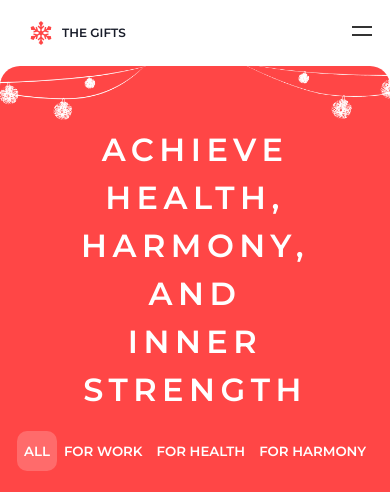
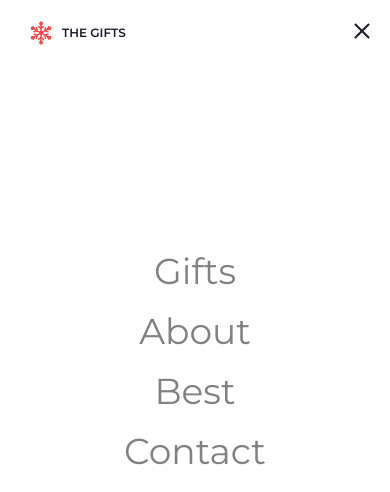
Before and after one commit to aoneban/christmas-shop, a website built with Vite: page christmas-shop/gifts.html in a window 390 px wide. Both pictures are taken after a click on the element 362 px from the left and 30 px from the top of the page. Shown: the top 492 px of the page. Built offline with nearby package versions, Linux system fonts and the light colour scheme.

Commit message:
feat: add burger menu actions to the project

```diff
--- a/christmas-shop/gifts.html
+++ b/christmas-shop/gifts.html
@@ -29,12 +29,20 @@
             <a href="#footer" class="link">Contacts</a>
           </li>
           <li class="element seven">
-            <div class="burger">
+            <div id="burger" class="burger">
               <div class="bar1"></div>
               <div class="bar2"></div>
             </div>
           </li>
         </ul>
+        <div id="myNav" class="overlay">
+          <div class="overlay-content">
+            <a href="#" class="overlay-link">Gifts</a>
+            <a href="/index.html/#about" class="overlay-link">About</a>
+            <a href="/index.html/#gifts" class="overlay-link">Best</a>
+            <a href="#footer" class="overlay-link">Contact</a>
+          </div>
+        </div>
       </header>
       <main class="main__gifts">
         <h1 class="main__gifts-title">
--- a/christmas-shop/src/js/gifts.js
+++ b/christmas-shop/src/js/gifts.js
@@ -4,3 +4,41 @@ import '../scss/styles.scss';
   const classValue = document.querySelector('.gifts');
   classValue.classList.add('addition');
 })();
+
+const burger = document.getElementById('burger');
+const content = document.querySelector('.overlay-content');
+burger.addEventListener(
+  'click',
+  (function () {
+    let flag = false;
+
+    return function () {
+      window.addEventListener('resize', () => {
+        if(window.innerWidth > 768) {
+          close();
+        }
+      })
+      content.addEventListener('click', (event) => {
+        if (event.target) {
+          close();
+        }
+      });
+
+      function open() {
+        burger.classList.add('change');
+        document.getElementById('myNav').style.width = '100%';
+        document.body.style.overflow = 'hidden';
+        flag = true;
+      }
+
+      function close() {
+        burger.classList.remove('change');
+        document.getElementById('myNav').style.width = '0';
+        document.body.style.overflow = 'visible';
+        flag = false;
+      }
+
+      return !flag ? open() : close();
+    };
+  })()
+);
--- /dev/null
+++ b/christmas-shop/src/scss/burger.scss
@@ -0,0 +1,76 @@
+@use 'variables';
+@use 'mixins' as *;
+
+.burger {
+    display: inline-block;
+    cursor: pointer;
+    position: relative;
+    z-index: 2;
+  }
+
+  .bar1,
+  .bar2 {
+    width: 20px;
+    height: 2px;
+    background-color: #181C29;
+    margin: 6px 0;
+    transition: 0.4s;
+  }
+
+  .change .bar1 {
+    transform: translate(0, 4px) rotate(-45deg);
+  }
+
+  .change .bar2 {
+    transform: translate(0, -4px) rotate(45deg);
+  }
+
+  .overlay {
+    height: 100%;
+    width: 0;
+    position: fixed;
+    z-index: 1;
+    top: 0;
+    right: 0;
+    background-color: rgb(255,255,255);
+    background-color: rgba(255,255,255, 1);
+    overflow-x: hidden;
+    transition: 0.5s;
+  }
+
+  .overlay-content {
+    position: relative;
+    top: 25%;
+    width: 100%;
+    text-align: center;
+    margin-top: 30px;
+  }
+
+  .overlay a {
+    padding: 8px;
+    text-decoration: none;
+    font-size: 36px;
+    color: #818181;
+    display: block;
+    transition: 0.3s;
+  }
+
+  .overlay a:hover, .overlay a:focus {
+    color: #f1f1f1;
+  }
+
+/*   .overlay .closebtn {
+    position: absolute;
+    top: 20px;
+    right: 45px;
+    font-size: 60px;
+  } */
+
+  @media screen and (max-height: 450px) {
+    .overlay a {font-size: 20px}
+    .overlay .closebtn {
+    font-size: 40px;
+    top: 15px;
+    right: 35px;
+    }
+  }
--- a/christmas-shop/src/scss/common.scss
+++ b/christmas-shop/src/scss/common.scss
@@ -72,33 +72,13 @@ body {
         display: block;
         margin-right: 18px;
       }
-      .burger {
-        display: inline-block;
-        cursor: pointer;
-      }
-
-      .bar1,
-      .bar2 {
-        width: 20px;
-        height: 2px;
-        background-color: #333;
-        margin: 6px 0;
-        transition: 0.4s;
-      }
-
-      .change .bar1 {
-        transform: translate(0, 4px) rotate(-45deg);
-      }
-
-      .change .bar2 {
-        transform: translate(0, -4px) rotate(45deg);
-      }
     }
     .first {
       display: flex;
       align-items: center;
       margin-left: 103px;
       position: relative;
+      z-index: 2;
       left: -10px;
       @media (max-width: 768px) {
         margin-left: 30px;
--- a/christmas-shop/src/scss/styles.scss
+++ b/christmas-shop/src/scss/styles.scss
@@ -1,6 +1,7 @@
 @use 'common';
 @use 'main';
 @use 'gifts';
+@use 'burger';
 @import url('https://fonts.googleapis.com/css2?family=Cabin:ital,wght@0,400..700;1,400..700&family=Montserrat:ital,wght@0,100..900;1,100..900&family=Nanum+Gothic&family=Nunito:ital,wght@0,200..1000;1,200..1000&family=Play:wght@400;700&family=Roboto+Mono:ital,wght@0,100..700;1,100..700&family=Work+Sans:ital,wght@0,100..900;1,100..900&display=swap');
 @import url('https://fonts.googleapis.com/css2?family=Allura&family=Cabin:ital,wght@0,400..700;1,400..700&family=Montserrat:ital,wght@0,100..900;1,100..900&family=Nanum+Gothic&family=Nunito:ital,wght@0,200..1000;1,200..1000&family=Play:wght@400;700&family=Roboto+Mono:ital,wght@0,100..700;1,100..700&family=Work+Sans:ital,wght@0,100..900;1,100..900&display=swap');
 
```
Also changed, not shown: christmas-shop/index.html (+31 -19 lines), christmas-shop/src/js/main.js (+36 -3 lines).
